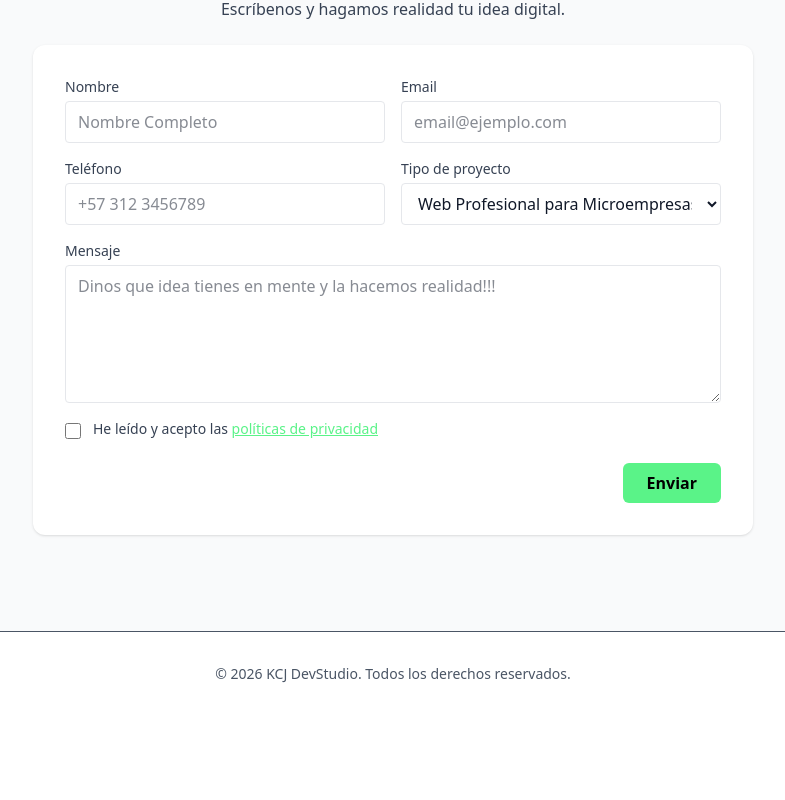
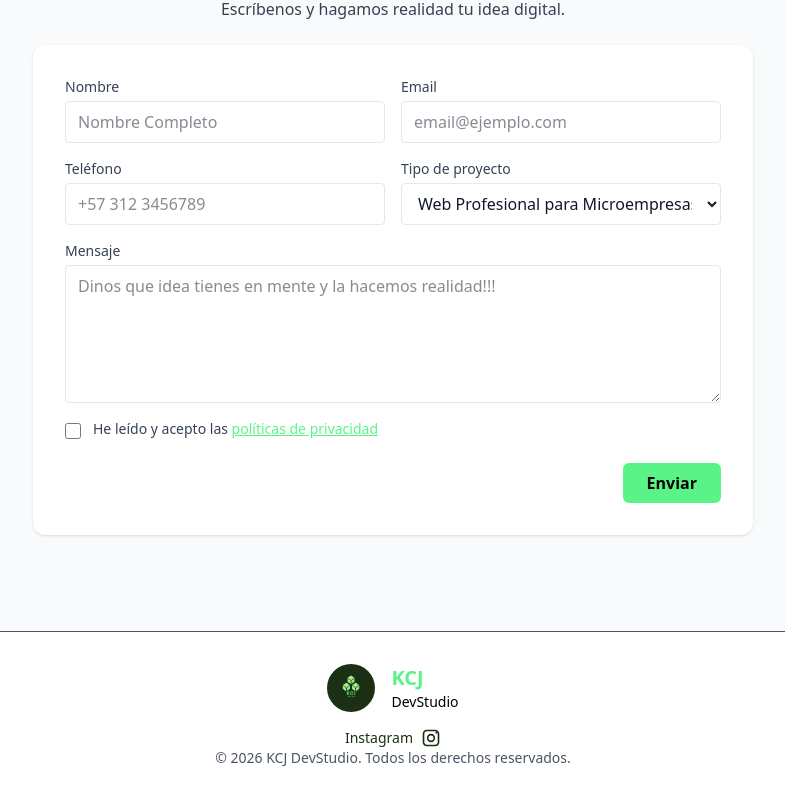
Before and after one commit to KCJDEVStudio/Portafolio_KCJDEVStudio, a React (Vite) app in the folder frontend/: page / in a window 1280 px wide. Shown: the part 4376-5176 px from the top of the page, without its empty margins (247-1032 px from the left). Before the commit the page ends 5092 px from the top, so only its background shows below. Built offline with nearby package versions, Linux system fonts and the light colour scheme.

Commit message:
se agrego red de ig

```diff
--- a/frontend/src/pages/Home.jsx
+++ b/frontend/src/pages/Home.jsx
@@ -362,7 +362,28 @@ export default function Home() {
 
       {/* FOOTER */}
       <footer className="text-center py-8 text-sm text-gray-600 border-t">
-        © {new Date().getFullYear()} KCJ DevStudio. Todos los derechos reservados.
+        <div className="flex items-center justify-center gap-4 mb-4">
+          <div className="flex items-center justify-center w-12 h-12 rounded-full" style={{ backgroundColor: '#1b3012' }}>
+            <img src="/logo_vertical.png" alt="KCJ logo" className="w-15 h-15 object-contain" />
+          </div>
+          <div className="text-left">
+            <div className="text-xl font-bold" style={{ color: '#5af388' }}>KCJ</div>
+            <div className="text-sm" style={{ color: '#000000' }}>DevStudio</div>
+          </div>
+        </div>
+
+        <div className="mt-2">
+          <a href="https://www.instagram.com/kcj__dev_studio?utm_source=ig_web_button_share_sheet&igsh=ZDNlZDc0MzIxNw==" target="_blank" rel="noopener noreferrer" className="inline-flex items-center justify-center gap-2 font-medium" style={{ color: '#1b3012' }} aria-label="Instagram">
+            <span className="text-sm">Instagram</span>
+            <svg xmlns="http://www.w3.org/2000/svg" viewBox="0 0 24 24" width="20" height="20" fill="currentColor" aria-hidden="true">
+              <path d="M7 2C4.246 2 2 4.246 2 7v10c0 2.754 2.246 5 5 5h10c2.754 0 5-2.246 5-5V7c0-2.754-2.246-5-5-5H7zm10 2c1.654 0 3 1.346 3 3v10c0 1.654-1.346 3-3 3H7c-1.654 0-3-1.346-3-3V7c0-1.654 1.346-3 3-3h10z"/>
+              <path d="M12 7a5 5 0 100 10 5 5 0 000-10zm0 2a3 3 0 110 6 3 3 0 010-6z"/>
+              <circle cx="18.5" cy="5.5" r="1.25" />
+            </svg>
+          </a>
+        </div>
+
+        <div>© {new Date().getFullYear()} KCJ DevStudio. Todos los derechos reservados.</div>
       </footer>
 
     </div>
```
